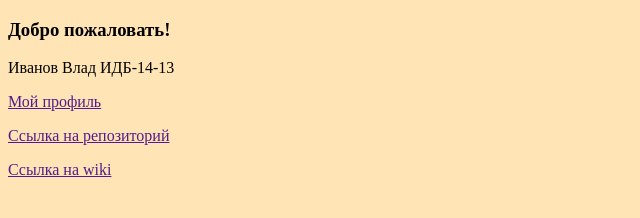
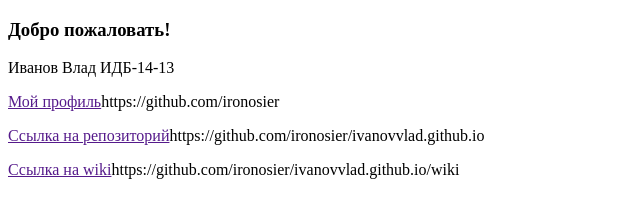
Before and after one commit to ironosier/ivanovvlad.github.io, a plain HTML site: page index.html in a window 1280 px wide. Shown: the whole page, without its empty margins (0-640 px from the left). Drawn offline with Linux system fonts and the light colour scheme.

Commit message:
Update index.html

```diff
--- a/index.html
+++ b/index.html
@@ -2,14 +2,13 @@
 <html>
 
  <head>
-  <body bgcolor = "Moccasin">
    <title>Проектирование информационных систем</title>
  </head>
  <body>
   <h3>Добро пожаловать!</h3>
    </h4>Иванов Влад ИДБ-14-13</h4>
-   <p><a href="">Мой профиль</a></p>
-   <p><a href="">Ссылка на репозиторий</a></p>
-   <p><a href="">Ссылка на wiki</a></p>
+   <p><a href="">Мой профиль</a>https://github.com/ironosier</p>
+   <p><a href="">Ссылка на репозиторий</a>https://github.com/ironosier/ivanovvlad.github.io</p>
+   <p><a href="">Ссылка на wiki</a>https://github.com/ironosier/ivanovvlad.github.io/wiki</p>
  </body>
 </html>
```
